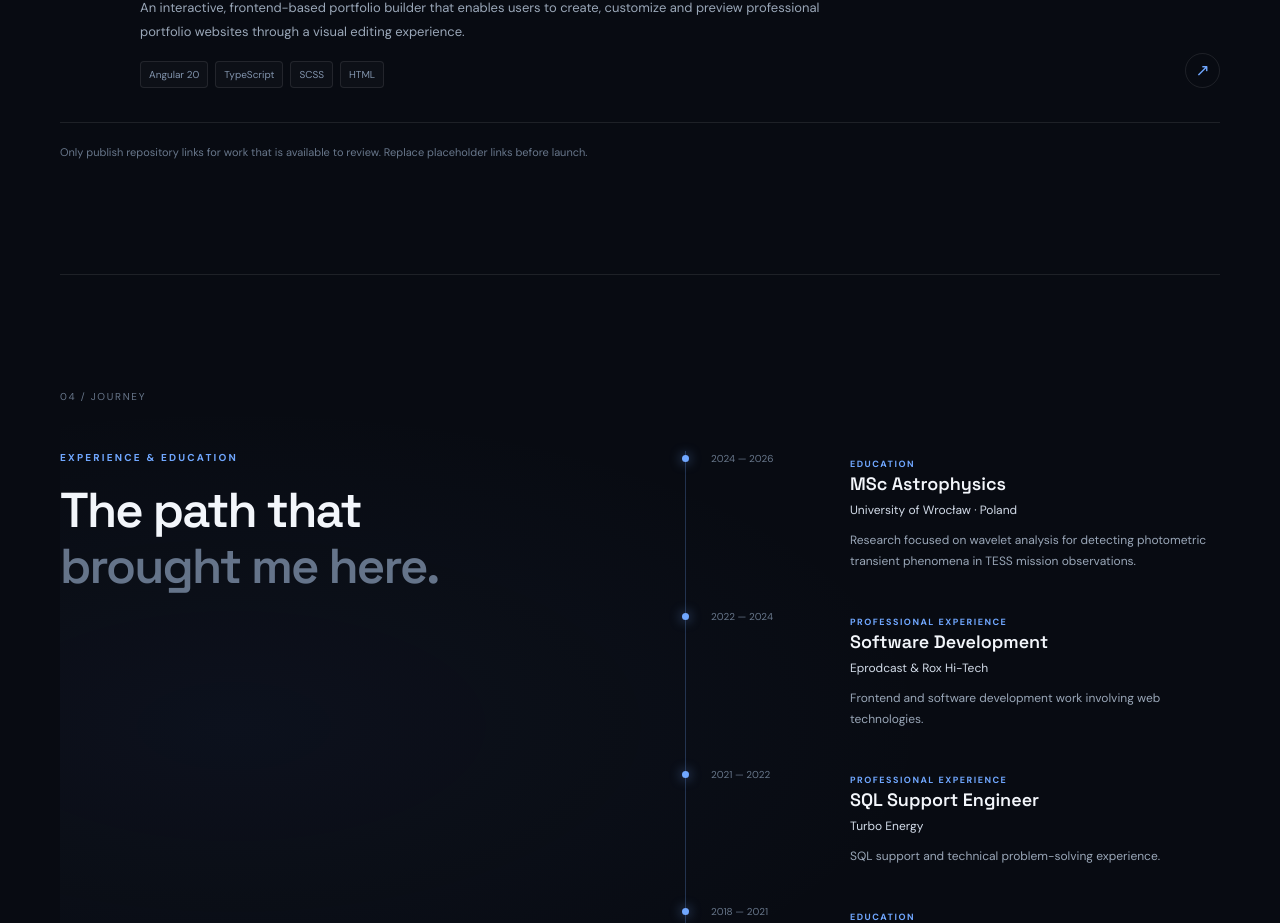
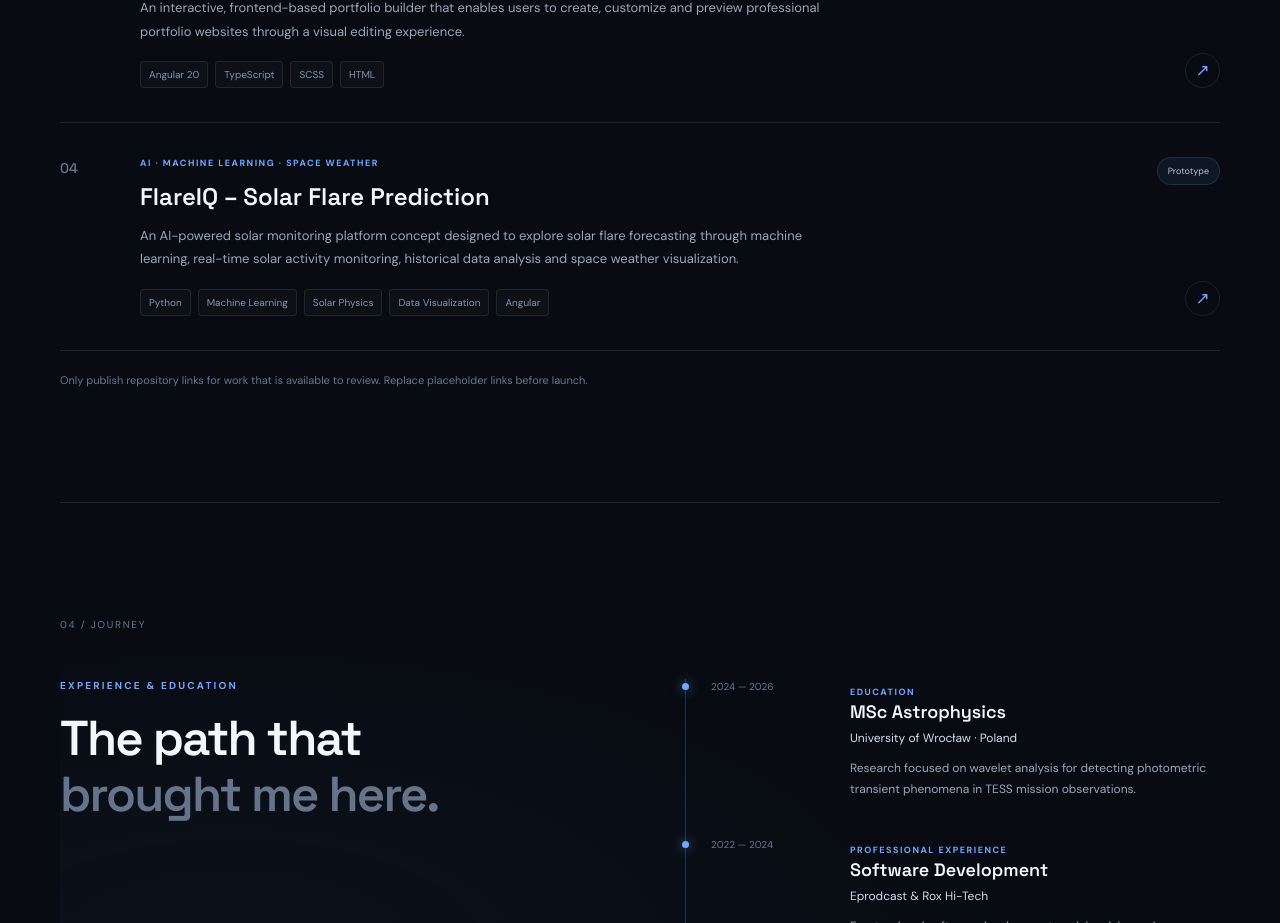
Before and after one commit to Sarathbabu4554/sarath-portfolio, an Angular app: page / in a window 1280 px wide. Shown: the part 3297-4220 px from the top of the page. Built offline with nearby package versions, Linux system fonts and the light colour scheme.

Commit message:
Fix Angular CLI execution

```diff
--- a/src/app/app.ts
+++ b/src/app/app.ts
@@ -46,6 +46,15 @@ export class App {
       tags: ['Angular 20', 'TypeScript', 'SCSS', 'HTML'],
       status: 'Live project',
       link: 'https://portfolio-builder-lyart-two.vercel.app/'
+    },
+    {
+      number: '04',
+      type: 'AI · MACHINE LEARNING · SPACE WEATHER',
+      title: 'FlareIQ – Solar Flare Prediction',
+      description: 'An AI-powered solar monitoring platform concept designed to explore solar flare forecasting through machine learning, real-time solar activity monitoring, historical data analysis and space weather visualization.',
+      tags: ['Python', 'Machine Learning', 'Solar Physics', 'Data Visualization', 'Angular'],
+      status: 'Prototype',
+      link: 'https://front-end-solarflare-ml.vercel.app/'
     }
   ];
 
```
